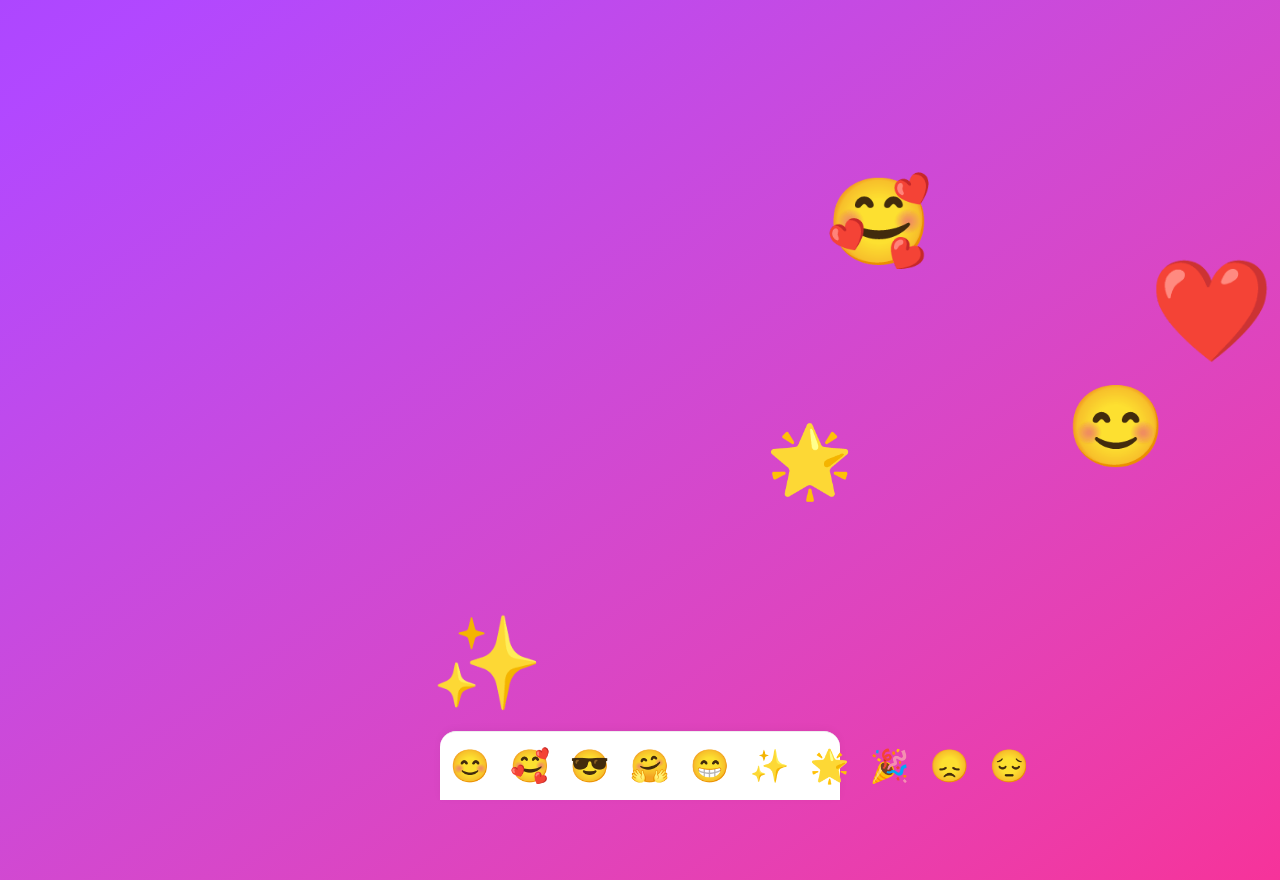
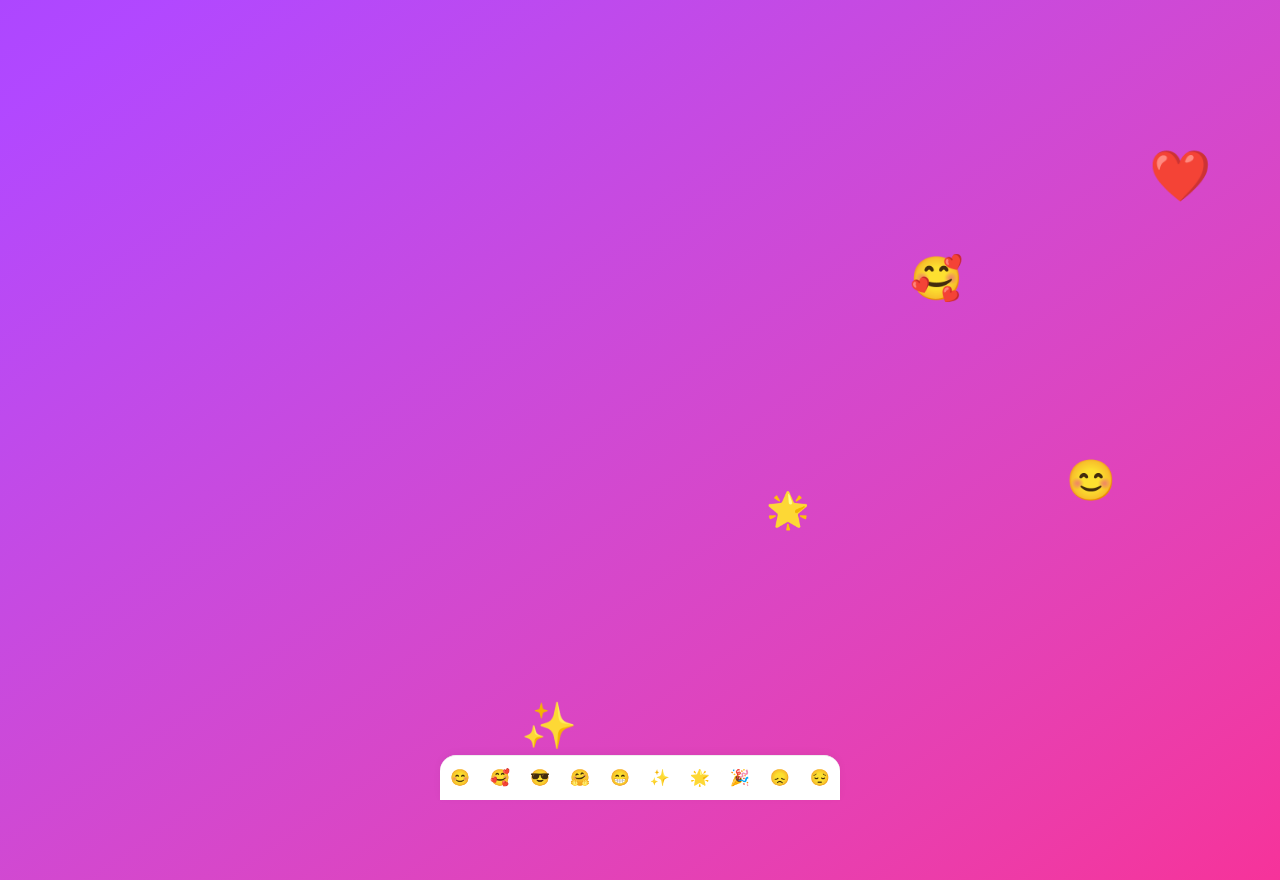
Before and after one commit to ngjansen/vibestage, a Next.js app: page / in a window 1280 px wide. Built offline with nearby package versions, Linux system fonts and the light colour scheme.

Commit message:
Reduce emoji size by 0.5 and make emoji picker horizontally scrollable

```diff
--- a/app/page.tsx
+++ b/app/page.tsx
@@ -15,11 +15,11 @@ interface Emoji {
 export default function Home() {
   const canvasRef = useRef<HTMLCanvasElement>(null);
   const [emojis, setEmojis] = useState<Emoji[]>([
-    { x: 100, y: 100, dx: 2, dy: 2, size: 80, emoji: '😊' },
-    { x: 300, y: 200, dx: -3, dy: 3, size: 100, emoji: '❤️' },
-    { x: 500, y: 150, dx: 3, dy: -2, size: 90, emoji: '✨' },
-    { x: 200, y: 400, dx: -2, dy: -3, size: 70, emoji: '🌟' },
-    { x: 600, y: 300, dx: 2, dy: 2, size: 85, emoji: '🥰' },
+    { x: 100, y: 100, dx: 2, dy: 2, size: 40, emoji: '😊' },
+    { x: 300, y: 200, dx: -3, dy: 3, size: 50, emoji: '❤️' },
+    { x: 500, y: 150, dx: 3, dy: -2, size: 45, emoji: '✨' },
+    { x: 200, y: 400, dx: -2, dy: -3, size: 35, emoji: '🌟' },
+    { x: 600, y: 300, dx: 2, dy: 2, size: 42.5, emoji: '🥰' },
   ]);
 
   const handleEmojiSelect = (emoji: string) => {
@@ -28,11 +28,11 @@ export default function Home() {
 
     // Add new emoji with random position and movement
     const newEmoji: Emoji = {
-      x: Math.random() * (canvas.width - 100),
-      y: Math.random() * (canvas.height - 100),
+      x: Math.random() * (canvas.width - 50),
+      y: Math.random() * (canvas.height - 50),
       dx: (Math.random() - 0.5) * 4,
       dy: (Math.random() - 0.5) * 4,
-      size: 80 + Math.random() * 40,
+      size: (80 + Math.random() * 40) * 0.5,
       emoji,
     };
 
--- a/src/components/EmojiPanel.jsx
+++ b/src/components/EmojiPanel.jsx
@@ -9,11 +9,14 @@ const EmojiBarContainer = styled.div`
   background: #fff;
   border-top: 1px solid #eee;
   display: flex;
-  justify-content: space-around;
+  flex-wrap: nowrap;
+  justify-content: flex-start;
   align-items: center;
   padding: 10px 0;
   z-index: 1000;
   box-shadow: 0 -2px 8px rgba(0,0,0,0.04);
+  overflow-x: auto;
+  -webkit-overflow-scrolling: touch;
   @media (min-width: 600px) {
     width: 400px;
     left: 50%;
@@ -25,7 +28,7 @@ const EmojiBarContainer = styled.div`
 const EmojiButton = styled.button`
   background: none;
   border: none;
-  font-size: 2rem;
+  font-size: 1rem;
   padding: 0 10px;
   cursor: pointer;
   outline: none;
```
